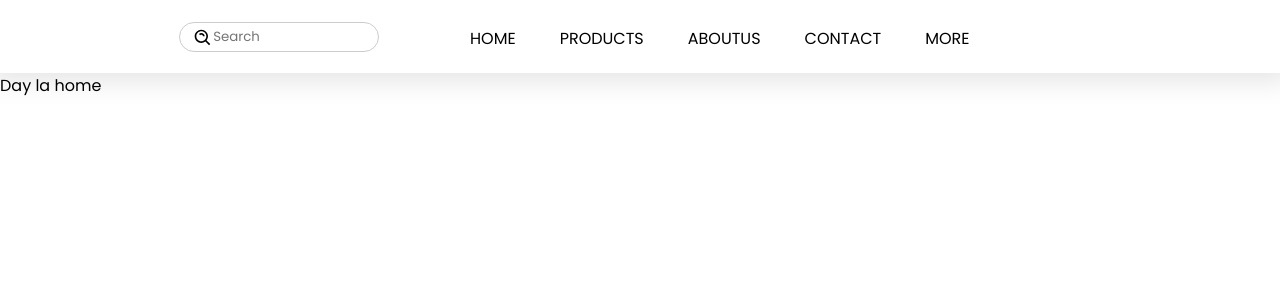
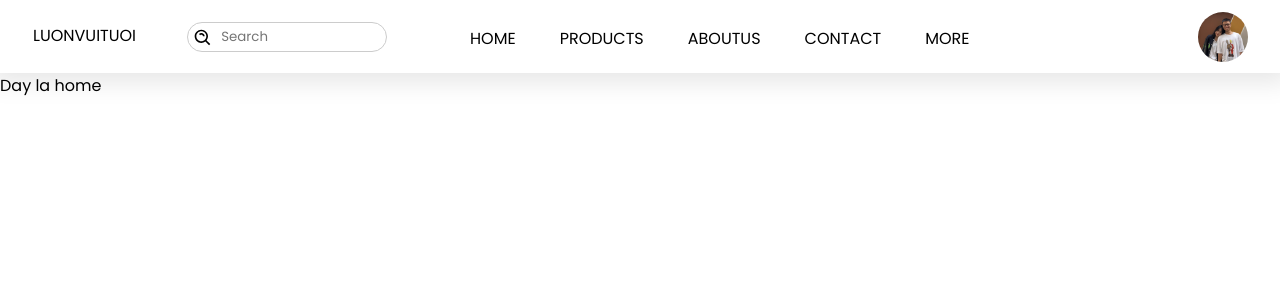
Before and after one commit to T2108A-Luonvuituoi-G1/Origami-eProject, a React (Create React App) app: page / in a window 1280 px wide. Shown: the top 300 px of the page. Built offline with nearby package versions, Linux system fonts and the light colour scheme.

Commit message:
Update Nav.js

```diff
--- a/src/OrigamiPage/Nav/Components/Nav.js
+++ b/src/OrigamiPage/Nav/Components/Nav.js
@@ -1,7 +1,7 @@
 import React, { Component } from 'react'
 import { Link } from 'react-router-dom';
 import '../Assets/Css/Nav.css'
-import Logo from '../Assets/Images/Logo.png'
+import Logo from '../Assets/Images/user-logo.jpg'
 import { BiSearchAlt } from 'react-icons/bi'
 
 export default class Nav extends Component {
@@ -20,8 +20,8 @@ export default class Nav extends Component {
         return (
             <div>
                 <div className="top-nav">
-                    {/* <img className='nav-logo' src={Logo} /> */}
                     <BiSearchAlt className='icon-search' />
+                    <Link className='nav-logo' to='/'>LUONVUITUOI</Link>
                     <input type="text" className='input-search' placeholder='Search' value={this.state.value} onChange={this.handleChange} />
                     <div className='nav-link-page'>
                         <Link className='nav-link' to="/">Home</Link>
@@ -30,6 +30,9 @@ export default class Nav extends Component {
                         <Link className='nav-link' to="/contact">Contact</Link>
                         <Link className='nav-link' to="/more">More</Link>
                     </div>
+                    <div>
+                        <Link to='/profile'><img className='nav-user-logo' src={Logo}/></Link>
+                    </div>
                 </div>
             </div>
         )
```
